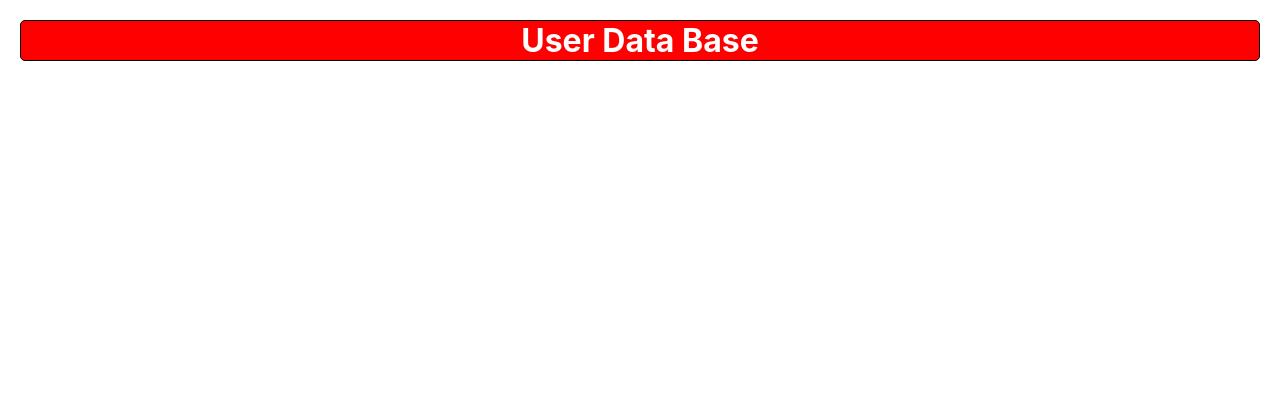
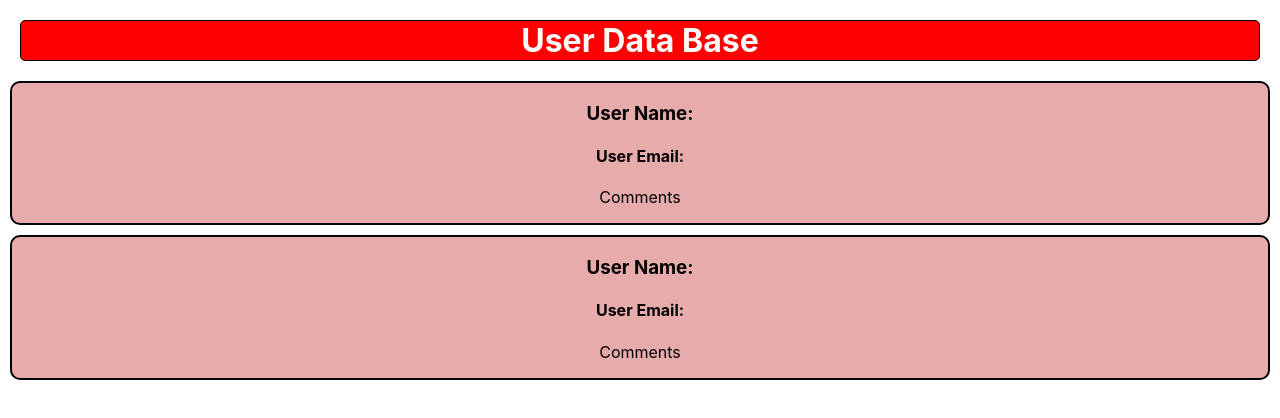
Before and after one commit to codex-zubair/react-six-core, a React (Create React App) app: page / in a window 1280 px wide. Shown: the top 418 px of the page. Built offline with nearby package versions, Linux system fonts and the light colour scheme.

Commit message:
component are created

```diff
--- a/src/App.css
+++ b/src/App.css
@@ -38,6 +38,12 @@
 }
 
 
+.users
+{
+  background-color: rgb(232, 171, 171);
+}
+
+
 @keyframes App-logo-spin {
   from {
     transform: rotate(0deg);
--- a/src/App.js
+++ b/src/App.js
@@ -14,11 +14,31 @@ function App() {
 
       {/* Adding CSS Style in three ways into Heading... */}
 
-      <h1 className='heading' style={{backgroundColor: 'red',color:'white'}}>User Data Base</h1>
+      <h1 className='heading' style={{ backgroundColor: 'red', color: 'white' }}>User Data Base</h1>
+
+      {/* Second Core creating Component */}
+      <Users></Users>
+      <Users></Users>
 
 
     </div>
   );
 }
 
+
+
+const Users = () => {
+
+  return (
+    <div className='users' style={{marginTop:'10px', border:'2px solid black', borderRadius: '10px', margin:'10px'}}>
+      <h3>User Name: </h3>
+      <h4>User Email: </h4>
+      <p>Comments</p>
+    </div>
+  )
+}
+
+
+
+
 export default App;
```
